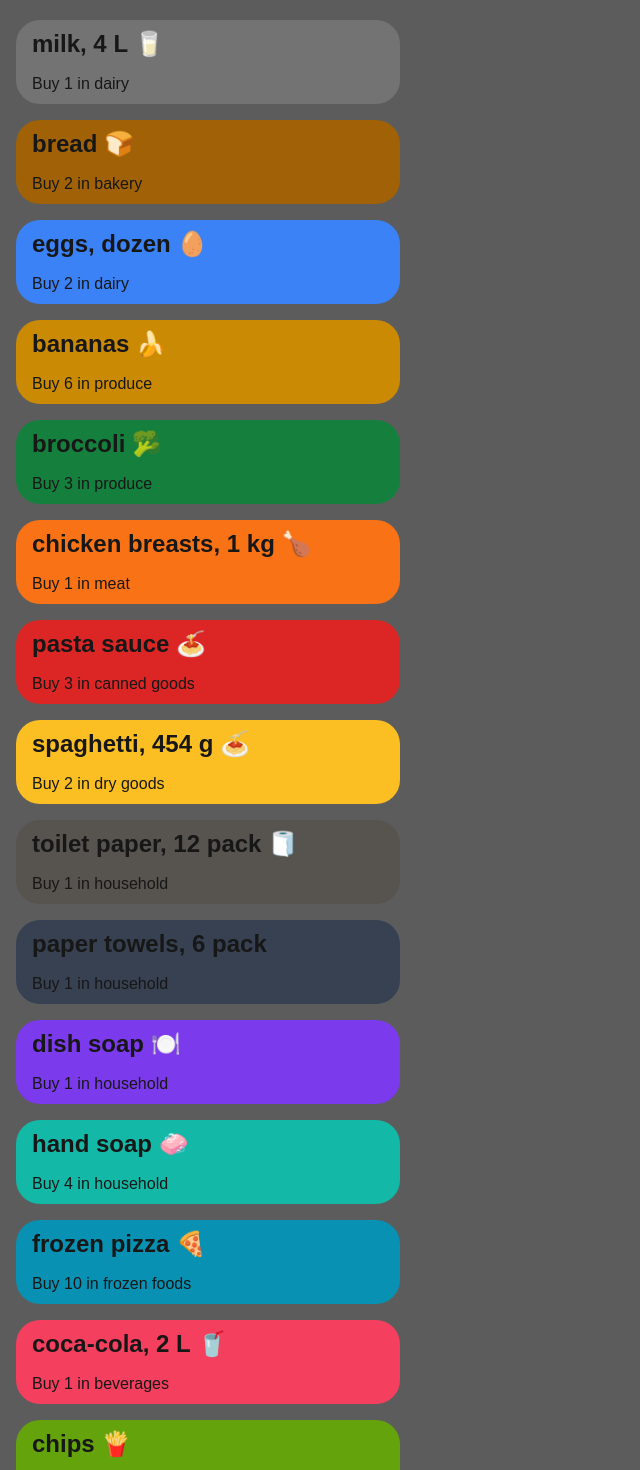
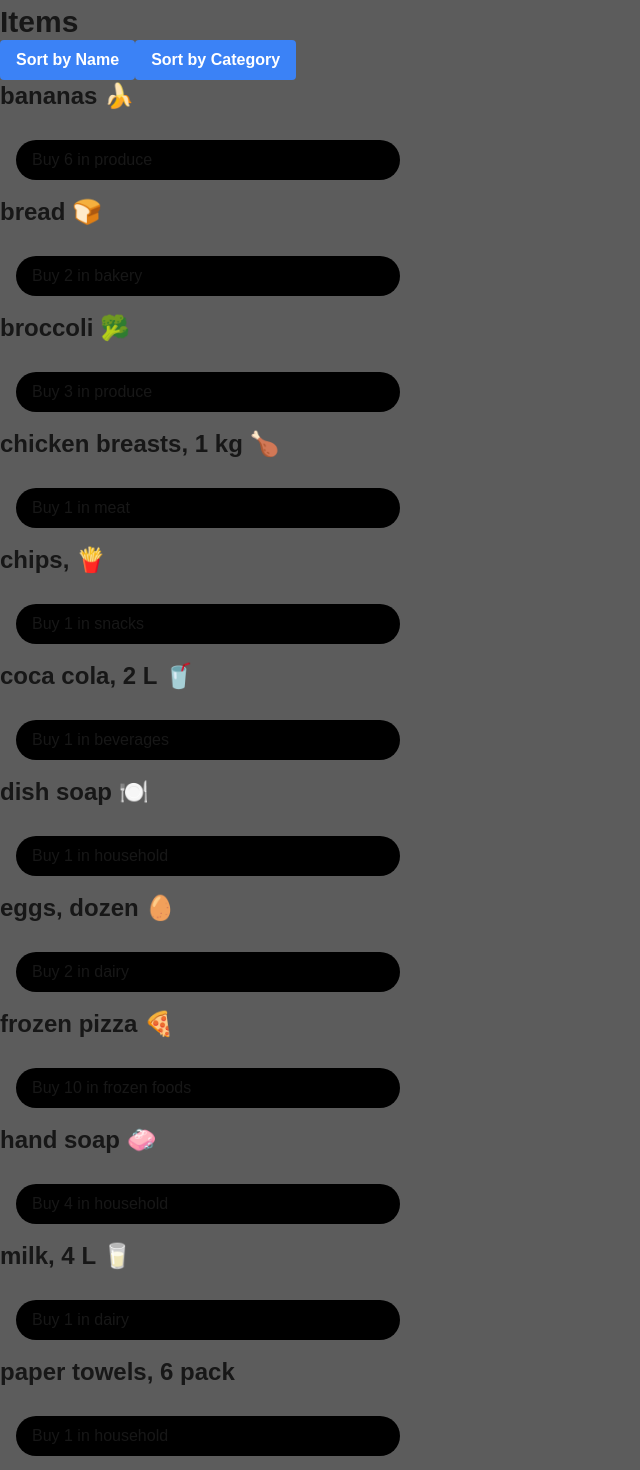
Before and after one commit to manminder11/cprg306-assignments, a Next.js app: page /week-6 in a window 1280 px wide. Shown: the part 60-1530 px from the top of the page, without its empty margins (0-640 px from the left). Built offline with nearby package versions, Linux system fonts and the light colour scheme.

Commit message:
almost done

```diff
--- a/app/week-6/item-list.js
+++ b/app/week-6/item-list.js
@@ -1,215 +1,42 @@
-import Item from "./item";
+"use client";
+import { useState } from "react";
+import Item from "./item.js";
+import items from "./items.JSON";
 export default function ItemList() {
-  const item1 = {
-    name: "milk, 4 L 🥛",
-    quantity: 1,
-    category: "dairy",
-  };
+  const [sortby, setSortby] = useState("name");
 
-  const item2 = {
-    name: "bread 🍞",
-    quantity: 2,
-    category: "bakery",
-  };
+  if (sortby === "name") {
+    items.sort((a, b) => a.name.localeCompare(b.name));
+  }
+  if (sortby === "category") {
+    items.sort((a, b) => a.category.localeCompare(b.category));
+  }
 
-  const item3 = {
-    name: "eggs, dozen 🥚",
-    quantity: 2,
-    category: "dairy",
-  };
+  const itemsList = items.map((item) => (
+    <Item
+      key={item.id}
+      name={item.name}
+      quantity={item.quantity}
+      category={item.category}
+    />
+  ));
 
-  const item4 = {
-    name: "bananas 🍌",
-    quantity: 6,
-    category: "produce",
-  };
-
-  const item5 = {
-    name: "broccoli 🥦",
-    quantity: 3,
-    category: "produce",
-  };
-
-  const item6 = {
-    name: "chicken breasts, 1 kg 🍗",
-    quantity: 1,
-    category: "meat",
-  };
-
-  const item7 = {
-    name: "pasta sauce 🍝",
-    quantity: 3,
-    category: "canned goods",
-  };
-
-  const item8 = {
-    name: "spaghetti, 454 g 🍝",
-    quantity: 2,
-    category: "dry goods",
-  };
-
-  const item9 = {
-    name: "toilet paper, 12 pack 🧻",
-    quantity: 1,
-    category: "household",
-  };
-
-  const item10 = {
-    name: "paper towels, 6 pack",
-    quantity: 1,
-    category: "household",
-  };
-
-  const item11 = {
-    name: "dish soap 🍽️",
-    quantity: 1,
-    category: "household",
-  };
-
-  const item12 = {
-    name: "hand soap 🧼",
-    quantity: 4,
-    category: "household",
-  };
-
-  const item13 = {
-    name: "frozen pizza 🍕",
-    quantity: 10,
-    category: "frozen foods",
-  };
-
-  const item14 = {
-    name: "coca-cola, 2 L 🥤",
-    quantity: 1,
-    category: "beverages",
-  };
-
-  const item15 = {
-    name: "chips 🍟",
-    quantity: 1,
-    category: "snacks",
-  };
   return (
     <main>
-      <div className="p-2 pl-4 m-4 bg-neutral-500 max-w-sm rounded-3xl">
-        <Item
-          name={item1.name}
-          quantity={item1.quantity}
-          category={item1.category}
-        />
-      </div>
-
-      <div className="p-2 pl-4 m-4 bg-yellow-700 max-w-sm rounded-3xl">
-        <Item
-          name={item2.name}
-          quantity={item2.quantity}
-          category={item2.category}
-        />
-      </div>
-
-      <div className="p-2 pl-4 m-4 bg-blue-500 max-w-sm rounded-3xl">
-        <Item
-          name={item3.name}
-          quantity={item3.quantity}
-          category={item3.category}
-        />
-      </div>
-
-      <div className="p-2 pl-4 m-4 bg-yellow-600 max-w-sm rounded-3xl">
-        <Item
-          name={item4.name}
-          quantity={item4.quantity}
-          category={item4.category}
-        />
-      </div>
-
-      <div className="p-2 pl-4 m-4 bg-green-700 max-w-sm rounded-3xl">
-        <Item
-          name={item5.name}
-          quantity={item5.quantity}
-          category={item5.category}
-        />
-      </div>
-
-      <div className="p-2 pl-4 m-4 bg-orange-500 max-w-sm rounded-3xl">
-        <Item
-          name={item6.name}
-          quantity={item6.quantity}
-          category={item6.category}
-        />
-      </div>
-
-      <div className="p-2 pl-4 m-4 bg-red-600 max-w-sm rounded-3xl">
-        <Item
-          name={item7.name}
-          quantity={item7.quantity}
-          category={item7.category}
-        />
-      </div>
-
-      <div className="p-2 pl-4 m-4 bg-amber-400 max-w-sm rounded-3xl">
-        <Item
-          name={item8.name}
-          quantity={item8.quantity}
-          category={item8.category}
-        />
-      </div>
-
-      <div className="p-2 pl-4 m-4 bg-stone-600 max-w-sm rounded-3xl">
-        <Item
-          name={item9.name}
-          quantity={item9.quantity}
-          category={item9.category}
-        />
-      </div>
-
-      <div className="p-2 pl-4 m-4 bg-gray-700 max-w-sm rounded-3xl">
-        <Item
-          name={item10.name}
-          quantity={item10.quantity}
-          category={item10.category}
-        />
-      </div>
-
-      <div className="p-2 pl-4 m-4 bg-violet-600 max-w-sm rounded-3xl">
-        <Item
-          name={item11.name}
-          quantity={item11.quantity}
-          category={item11.category}
-        />
-      </div>
-
-      <div className="p-2  pl-4 m-4 bg-teal-500 max-w-sm rounded-3xl">
-        <Item
-          name={item12.name}
-          quantity={item12.quantity}
-          category={item12.category}
-        />
-      </div>
-
-      <div className="p-2 pl-4 m-4 bg-cyan-600 max-w-sm rounded-3xl">
-        <Item
-          name={item13.name}
-          quantity={item13.quantity}
-          category={item13.category}
-        />
-      </div>
-
-      <div className="p-2 pl-4 m-4 bg-rose-500 max-w-sm rounded-3xl">
-        <Item
-          name={item14.name}
-          quantity={item14.quantity}
-          category={item14.category}
-        />
-      </div>
-
-      <div className="p-2 pl-4 m-4 bg-lime-600 max-w-sm rounded-3xl">
-        <Item
-          name={item15.name}
-          quantity={item15.quantity}
-          category={item15.category}
-        />
-      </div>
+      <h1 className="text-3xl font-bold">Items</h1>
+      <button
+        className="bg-blue-500 hover:bg-blue-700 text-white font-bold py-2 px-4 rounded"
+        onClick={() => setSortby("name")}
+      >
+        Sort by Name
+      </button>
+      <button
+        className="bg-blue-500 hover:bg-blue-700 text-white font-bold py-2 px-4 rounded"
+        onClick={() => setSortby("category")}
+      >
+        Sort by Category
+      </button>
+      <ul>{itemsList}</ul>
     </main>
   );
 }
--- a/app/week-6/item.js
+++ b/app/week-6/item.js
@@ -4,8 +4,8 @@
       <ul>
         <li>
           <section>
-            <h1 className="font-extrabold text-2xl pb-3" >{props.name}</h1>
-            <p>
+            <h1 className="font-extrabold text-2xl pb-3">{props.name}</h1>
+            <p className="p-2 pl-4 m-4 bg-black max-w-sm rounded-3xl">
               Buy {props.quantity} in {props.category}
             </p>
           </section>
--- a/app/week-6/items.json
+++ b/app/week-6/items.json
@@ -1,97 +1,111 @@
+
 [
   {
     "id": "1h2GJKH12gkHG31h1H",
     "name": "milk, 4 L 🥛",
     "quantity": 1,
-    "category": "dairy"
+    "category": "dairy",
+    "className": "p-2 pl-4 m-4 bg-lime-600 max-w-sm rounded-3xl"
   },
   {
     "id": "2KJH3k2j3H1k2J3K1H",
     "name": "bread 🍞",
     "quantity": 2,
-    "category": "bakery"
+    "category": "bakery",
+    "className": "p-2 pl-4 m-4 bg-lime-600 max-w-sm rounded-3xl"
   },
   {
     "id": "3h2KJH3k2j3H1k2J3",
     "name": "eggs, dozen 🥚",
     "quantity": 2,
-    "category": "dairy"
+    "category": "dairy",
+    "className": "p-2 pl-4 m-4 bg-lime-600 max-w-sm rounded-3xl"
   },
   {
     "id": "4k2J3K1H2GJKH12gk",
     "name": "bananas 🍌",
     "quantity": 6,
-    "category": "produce"
+    "category": "produce",
+    "className": "p-2 pl-4 m-4 bg-lime-600 max-w-sm rounded-3xl"
   },
   {
     "id": "5H1h1H2KJH3k2j3H",
     "name": "broccoli 🥦",
     "quantity": 3,
-    "category": "produce"
+    "category": "produce",
+    "className": "p-2 pl-4 m-4 bg-lime-600 max-w-sm rounded-3xl"
   },
   {
     "id": "6H1k2J3K1H2GJKH1",
     "name": "chicken breasts, 1 kg 🍗",
     "quantity": 1,
-    "category": "meat"
+    "category": "meat",
+    "className": "p-2 pl-4 m-4 bg-lime-600 max-w-sm rounded-3xl"
   },
   {
     "id": "7gkHG31h1H2KJH3k",
     "name": "pasta sauce 🍝",
     "quantity": 3,
-    "category": "canned goods"
+    "category": "canned goods",
+    "className": "p-2 pl-4 m-4 bg-lime-600 max-w-sm rounded-3xl"
   },
   {
     "id": "8j3H1k2J3K1H2GJK",
     "name": "spaghetti, 454 g 🍝",
     "quantity": 2,
-    "category": "dry goods"
+    "category": "dry goods",
+    "className": "p-2 pl-4 m-4 bg-lime-600 max-w-sm rounded-3xl"
   },
   {
     "id": "9H12gkHG31h1H2KJ",
     "name": "toilet paper, 12 pack 🧻",
     "quantity": 1,
-    "category": "household"
+    "category": "household",
+    "className": "p-2 pl-4 m-4 bg-lime-600 max-w-sm rounded-3xl"
   },
   {
     "id": "10H3k2j3H1k2J3K1",
     "name": "paper towels, 6 pack",
     "quantity": 1,
-    "category": "household"
+    "category": "household",
+    "className": "p-2 pl-4 m-4 bg-lime-600 max-w-sm rounded-3xl"
   },
   {
     "id": "11k2J3K1H2GJKH12",
     "name": "dish soap 🍽️",
     "quantity": 1,
-    "category": "household"
+    "category": "household",
+    "className": "p-2 pl-4 m-4 bg-lime-600 max-w-sm rounded-3xl"
   },
   {
     "id": "12GJKH12gkHG31h1",
     "name": "hand soap 🧼",
     "quantity": 4,
-    "category": "household"
-  }
-
+    "category": "household",
+    "className": "p-2 pl-4 m-4 bg-lime-600 max-w-sm rounded-3xl"
+  },
   {
     "id": "13H2KJH3k2j3H1k",
     "name": "frozen pizza 🍕",
     "quantity": 10,
-    "category": "frozen foods"
-  }
-
+    "category": "frozen foods",
+    "className": "p-2 pl-4 m-4 bg-lime-600 max-w-sm rounded-3xl"
+  },
   {
     "id": "14k2J3K1H2GJKH1",
     "name": "coca cola, 2 L 🥤",
     "quantity": 1,
-    "category": "beverages"
-  }
-
+    "category": "beverages",
+    "className": "p-2 pl-4 m-4 bg-lime-600 max-w-sm rounded-3xl"
+  },
   {
     "id": "15H1h1H2KJH3k2j",
     "name": "chips, 🍟",
     "quantity": 1,
-    "category": "snacks"
+    "category": "snacks",
+    "className": "p-2 pl-4 m-4 bg-lime-600 max-w-sm rounded-3xl"
   }
 
 
+
 ]
```
Also changed, not shown: 1 other file (tests, documents, lock files or other folders).
